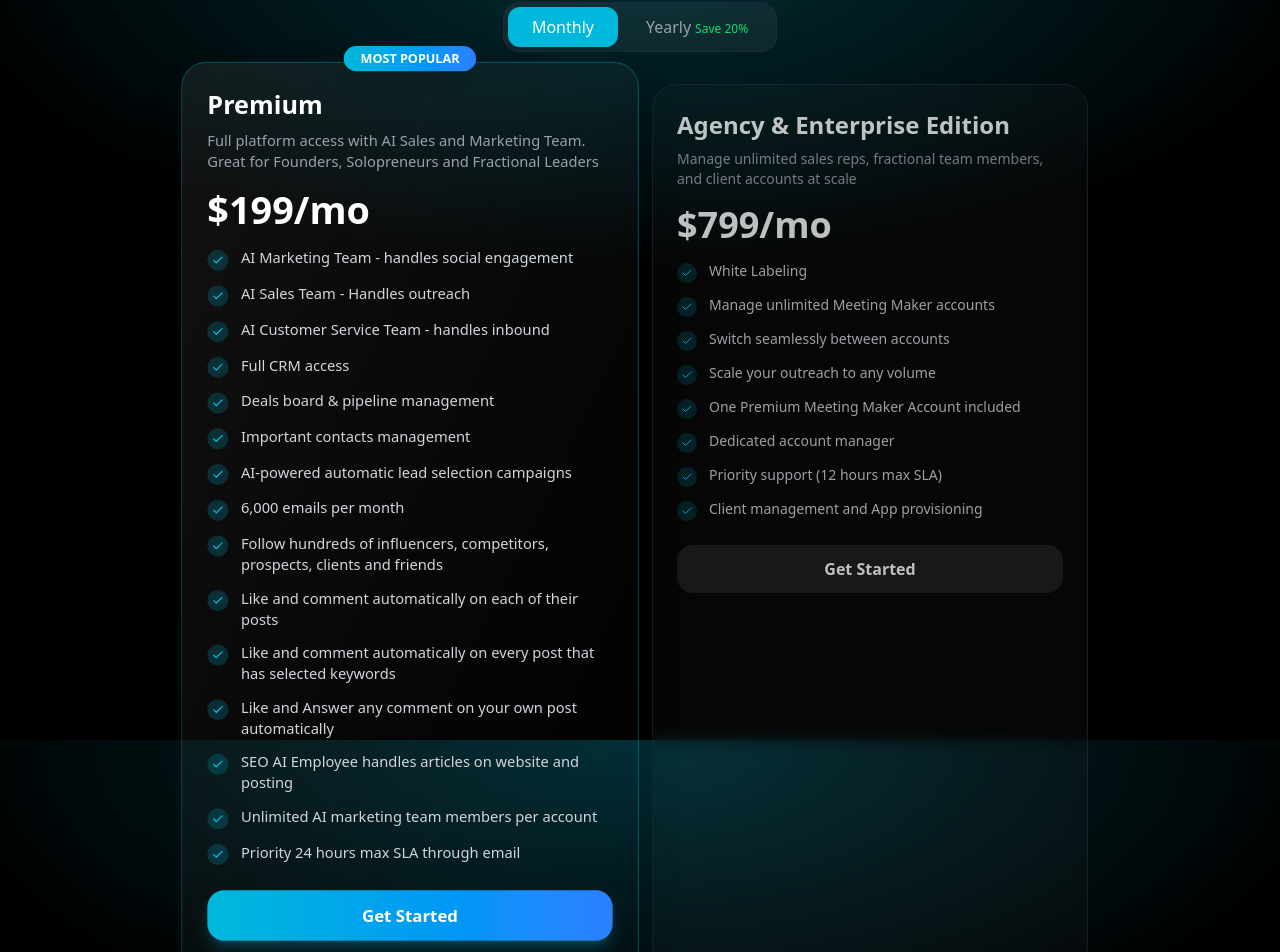
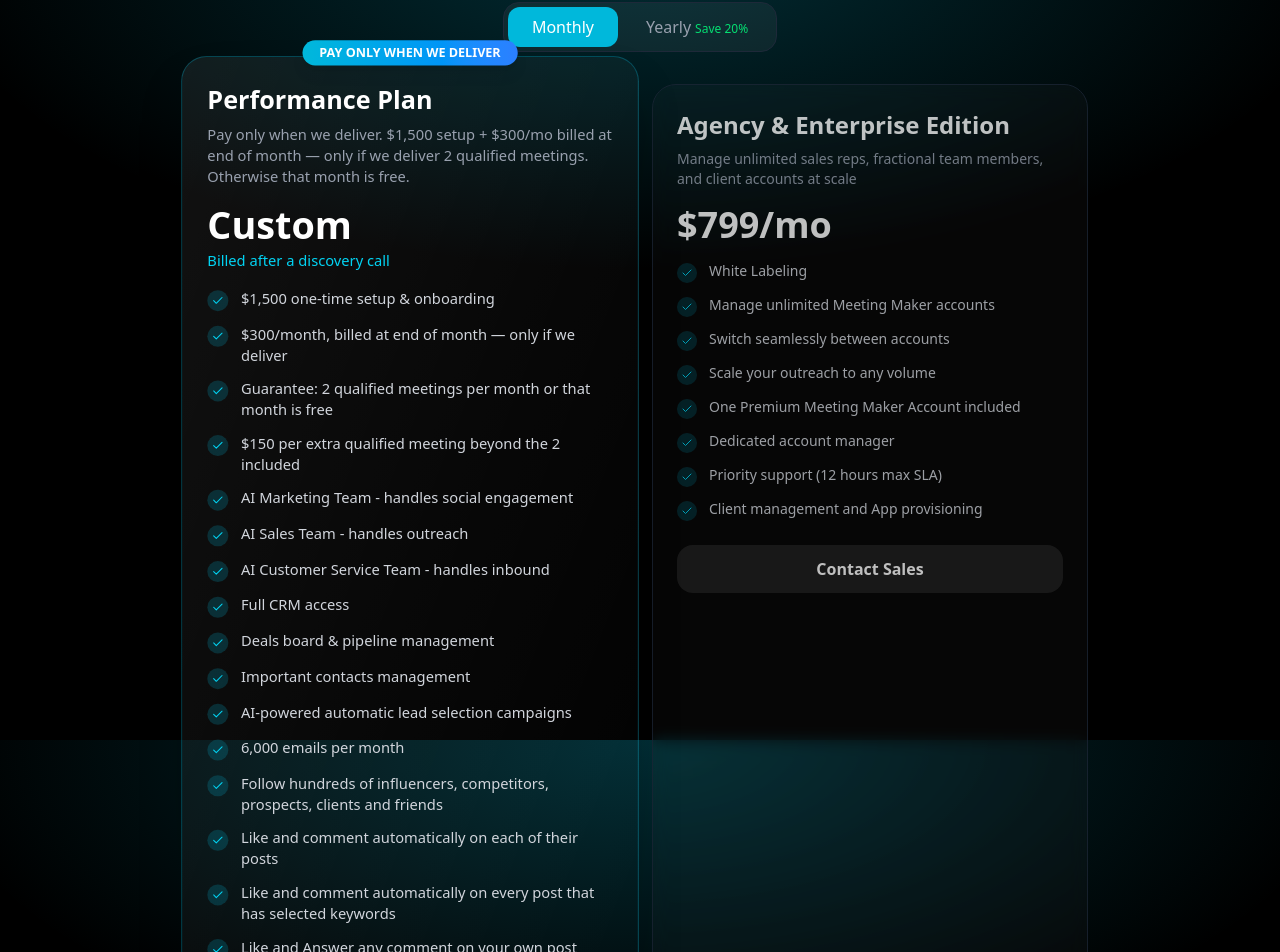
Before and after one commit to Code-Latam/linkedin-automation-frontend, a Next.js app: page / in a window 1280 px wide. Shown: the part 4060-5012 px from the top of the page. Built offline with nearby package versions, Linux system fonts and the light colour scheme; no server answers.

Commit message:
fixed in revenue model
fixes in revenue model

```diff
--- a/app/dashboard/page.tsx
+++ b/app/dashboard/page.tsx
@@ -11,12 +11,10 @@ declare global {
 
 // ─────────────────────────────────────────────────────────────
 // Whop checkout URLs (public links — safe to expose)
+// Premium is no longer sold via Whop — it is billed separately
+// after a discovery call.
 // ─────────────────────────────────────────────────────────────
 const WHOP_URLS: Record<string, Record<string, string | undefined>> = {
-  premium: {
-    month: process.env.NEXT_PUBLIC_WHOP_PREMIUM_MONTHLY,
-    year:  process.env.NEXT_PUBLIC_WHOP_PREMIUM_YEARLY,
-  },
   agency: {
     month: process.env.NEXT_PUBLIC_WHOP_AGENCY_MONTHLY,
     year:  process.env.NEXT_PUBLIC_WHOP_AGENCY_YEARLY,
@@ -137,12 +135,19 @@ export default function DashboardPage() {
   };
 
   // ─────────────────────────────────────────────────────────────
-  // Upgrade → send the user directly to the Whop checkout page
+  // Upgrade → Agency goes to Whop checkout.
+  // Premium is no longer self-serve — route to book a meeting.
   // ─────────────────────────────────────────────────────────────
   const handleUpgrade = (
     plan: "premium" | "agency",
     interval: "month" | "year" = "month"
   ) => {
+    // Premium → book a meeting
+    if (plan === "premium") {
+      router.push("/book-meeting?plan=performance");
+      return;
+    }
+
     setLoading(true);
 
     const checkoutBase = WHOP_URLS[plan]?.[interval];
@@ -178,7 +183,7 @@ export default function DashboardPage() {
       case "free": return "No Plan";
       case "postboost": return "🚀 Post Boost";
       case "marketing": return "📊 Marketing";
-      case "premium": return "💎 Premium";
+      case "premium": return "💎 Performance Plan";
       case "agency": return "🏢 Agency & Enterprise";
       case "enterprise": return "🏢 Enterprise"; // legacy — kept for old records
       default: return plan || "No Plan";
@@ -256,16 +261,16 @@ export default function DashboardPage() {
                 <div className="space-y-3">
                   <div className="flex items-center justify-between p-4 bg-white/5 rounded-lg border border-amber-500/30">
                     <div>
-                      <h4 className="font-semibold text-white">💎 Premium</h4>
-                      <p className="text-sm text-gray-400">Full platform access with AI Sales and Marketing Team. Great for Founders, Solopreneurs and Fractional Leaders with CRM</p>
-                      <span className="text-xs text-amber-400">Most Popular</span>
+                      <h4 className="font-semibold text-white">💎 Performance Plan</h4>
+                      <p className="text-sm text-gray-400">Pay only when we deliver. $1,500 setup + $300/mo billed at end of month — only if we deliver 2 qualified meetings. Otherwise that month is free.</p>
+                      <span className="text-xs text-amber-400">Pay Only When We Deliver</span>
                     </div>
                     <button
                       onClick={() => handleUpgrade("premium", billingInterval)}
                       disabled={loading}
                       className="px-4 py-2 bg-amber-600/20 border border-amber-500/30 hover:bg-amber-600/30 rounded-lg text-amber-400 font-semibold transition disabled:opacity-50 text-sm"
                     >
-                      {billingInterval === "month" ? "$199/mo" : "$1,910/yr"}
+                      Book a Meeting
                     </button>
                   </div>
 
@@ -321,7 +326,7 @@ export default function DashboardPage() {
           </div>
         </div>
 
-        {/* ✅ Updated: Web App Access */}
+        {/* ✅ Web App Access */}
         <div className="bg-white/5 border border-cyan-500/20 rounded-2xl p-6">
           <h2 className="text-xl font-semibold text-white mb-4">
             Access the Meeting Maker:
--- a/components/landing/pricing.tsx
+++ b/components/landing/pricing.tsx
@@ -6,11 +6,9 @@ import Link from "next/link";
 import { useRouter } from 'next/navigation';
 
 // Price constants
-const PREMIUM_PRICE = 199;
 const AGENCY_PRICE = 799;
 
 // Yearly prices (20% discount - ROUNDED)
-const PREMIUM_YEARLY = 1910;
 const AGENCY_YEARLY = 7670;
 
 type Plan = "premium" | "agency";
@@ -18,12 +16,10 @@ type Interval = "month" | "year";
 
 // ─────────────────────────────────────────────────────────────
 // Whop checkout URLs (public links — safe to expose)
+// Premium is no longer sold via Whop — it is billed separately
+// after a discovery call.
 // ─────────────────────────────────────────────────────────────
 const WHOP_URLS: Record<string, Record<string, string | undefined>> = {
-    premium: {
-        month: process.env.NEXT_PUBLIC_WHOP_PREMIUM_MONTHLY,
-        year:  process.env.NEXT_PUBLIC_WHOP_PREMIUM_YEARLY,
-    },
     agency: {
         month: process.env.NEXT_PUBLIC_WHOP_AGENCY_MONTHLY,
         year:  process.env.NEXT_PUBLIC_WHOP_AGENCY_YEARLY,
@@ -43,29 +39,33 @@ export default function Pricing() {
 
     const getPrice = (plan: Plan, interval: Interval) => {
         switch (plan) {
-            case "premium": return interval === "month" ? PREMIUM_PRICE : PREMIUM_YEARLY;
-            case "agency":  return interval === "month" ? AGENCY_PRICE  : AGENCY_YEARLY;
+            case "premium": return null; // Custom — book a meeting
+            case "agency":  return interval === "month" ? AGENCY_PRICE : AGENCY_YEARLY;
         }
     };
 
     const getPriceDisplay = (plan: Plan, interval: Interval) => {
+        if (plan === "premium") return "Custom";
         const price = getPrice(plan, interval);
-
-        if (interval === "year") {
-            return `$${price}/yr`;
-        }
+        if (interval === "year") return `$${price}/yr`;
         return `$${price}/mo`;
     };
 
     const getMonthlyEquivalent = (plan: Plan) => {
         switch (plan) {
-            case "premium": return (PREMIUM_YEARLY / 12).toFixed(2);
+            case "premium": return null;
             case "agency":  return (AGENCY_YEARLY / 12).toFixed(2);
             default: return null;
         }
     };
 
     const handleUpgrade = (plan: Plan) => {
+        // Premium is no longer self-serve — route to book a meeting
+        if (plan === "premium") {
+            router.push("/book-meeting?plan=performance");
+            return;
+        }
+
         const token = localStorage.getItem("token");
 
         // Not logged in → send to onboarding (signup first)
@@ -95,7 +95,7 @@ export default function Pricing() {
     ];
 
     const getPlanBadge = (plan: Plan) => {
-        if (plan === "premium") return "MOST POPULAR";
+        if (plan === "premium") return "PAY ONLY WHEN WE DELIVER";
         if (plan === "agency") return "ENTERPRISE";
         return null;
     };
@@ -113,7 +113,7 @@ export default function Pricing() {
                     </p>
                 </div>
 
-                {/* Interval Toggle */}
+                {/* Interval Toggle — only affects Agency now */}
                 <div className="flex justify-center mb-8">
                     <div className="bg-white/5 border border-gray-800 rounded-xl p-1 flex gap-1">
                         <button
@@ -145,7 +145,7 @@ export default function Pricing() {
                     {plans.map((plan) => {
                         const isSelected = selectedPlan === plan.key;
                         const price = getPrice(plan.key, selectedInterval);
-                        const isYearly = selectedInterval === "year";
+                        const isYearly = selectedInterval === "year" && plan.key === "agency";
                         const badge = getPlanBadge(plan.key);
                         const monthlyEq = getMonthlyEquivalent(plan.key);
 
@@ -162,7 +162,7 @@ export default function Pricing() {
                                 {badge && isSelected && (
                                     <div className="absolute -top-4 left-1/2 transform -translate-x-1/2">
                                         <div className={`text-white text-xs font-bold px-4 py-1 rounded-full shadow-lg whitespace-nowrap ${
-                                            badge === "MOST POPULAR" ? "bg-gradient-to-r from-cyan-500 to-blue-500" :
+                                            badge === "PAY ONLY WHEN WE DELIVER" ? "bg-gradient-to-r from-cyan-500 to-blue-500" :
                                             "bg-gradient-to-r from-purple-500 to-pink-500"
                                         }`}>
                                             {badge}
@@ -189,6 +189,11 @@ export default function Pricing() {
                                                 Save 20% vs monthly
                                             </div>
                                         )}
+                                        {plan.key === "premium" && (
+                                            <div className="text-sm text-cyan-400 mt-1">
+                                                Billed after a discovery call
+                                            </div>
+                                        )}
                                     </div>
 
                                     <div className="space-y-3 mb-6">
@@ -213,10 +218,16 @@ export default function Pricing() {
                                                 : 'bg-white/10 hover:bg-white/20'
                                         }`}
                                     >
-                                        Get Started
+                                        {plan.cta}
                                     </button>
 
-                                    {!isLoggedIn && isSelected && (
+                                    {plan.key === "premium" && isSelected && (
+                                        <p className="text-xs text-gray-400 text-center mt-2">
+                                            Book a short call — we'll walk you through the model
+                                        </p>
+                                    )}
+
+                                    {plan.key === "agency" && !isLoggedIn && isSelected && (
                                         <p className="text-xs text-gray-400 text-center mt-2">
                                             You'll be prompted to sign up first
                                         </p>
--- a/lib/text/pricing.ts
+++ b/lib/text/pricing.ts
@@ -5,12 +5,16 @@ export const pricingText = {
     },
     plans: {
         premium: {
-            name: "Premium",
-            price: 199,
-            description: "Full platform access with AI Sales and Marketing Team. Great for Founders, Solopreneurs and Fractional Leaders",
+            name: "Performance Plan",
+            price: 1500,
+            description: "Pay only when we deliver. $1,500 setup + $300/mo billed at end of month — only if we deliver 2 qualified meetings. Otherwise that month is free.",
             features: [
+                "$1,500 one-time setup & onboarding",
+                "$300/month, billed at end of month — only if we deliver",
+                "Guarantee: 2 qualified meetings per month or that month is free",
+                "$150 per extra qualified meeting beyond the 2 included",
                 "AI Marketing Team - handles social engagement",
-                "AI Sales Team - Handles outreach",
+                "AI Sales Team - handles outreach",
                 "AI Customer Service Team - handles inbound",
                 "Full CRM access",
                 "Deals board & pipeline management",
@@ -25,8 +29,8 @@ export const pricingText = {
                 "Unlimited AI marketing team members per account",
                 "Priority 24 hours max SLA through email"
             ],
-            cta: "Get Started",
-            badge: "MOST POPULAR",
+            cta: "Book a Meeting",
+            badge: "PAY ONLY WHEN WE DELIVER",
             popular: true
         },
         agency: {
@@ -54,5 +58,5 @@ export const pricingText = {
         "Regular feature updates",
         "24/7 support"
     ],
-    disclaimer: "*Respects Your Business or Social network daily limits and terms of service. Yearly plans include 20% discount."
+    disclaimer: "*Respects Your Business or Social network daily limits and terms of service. Agency yearly plans include 20% discount. Performance Plan billed separately after a discovery call."
 } as const;
```
